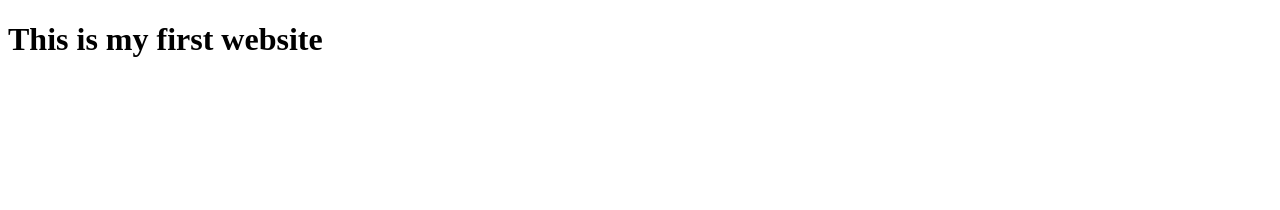
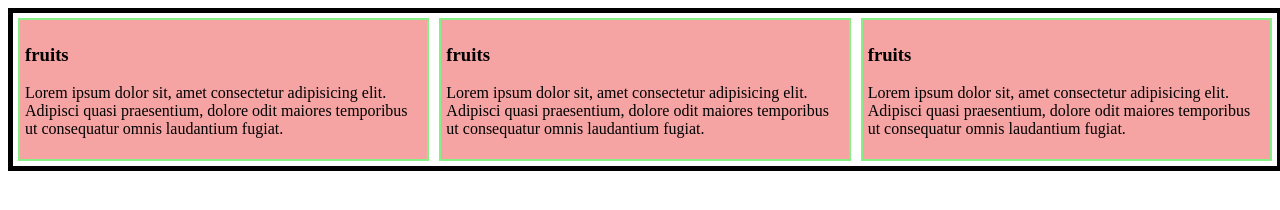
Before and after one commit to chanchal231/fullstack-practicals, a plain HTML site: page index.html in a window 1280 px wide. Drawn offline with Linux system fonts and the light colour scheme.

Commit message:
new changes

```diff
--- /dev/null
+++ b/css/style.css
@@ -0,0 +1,20 @@
+.container{
+    height: 544%;
+    display: flex;
+    /* flex-direction: column; */
+    border: 5px solid black;
+    /* background-color: rgb(235, 145, 145); */
+    width: 100%;
+    align-items: center;
+
+}
+
+.list{
+    border: 2px solid rgb(134, 240, 134);
+    margin: 5px;
+    background-color: rgb(245, 163, 163);
+    padding: 5px;
+    /* height: 100px;
+    width:100px;
+*/
+}
--- a/index.html
+++ b/index.html
@@ -5,8 +5,24 @@
     <meta http-equiv="X-UA-Compatible" content="IE=edge">
     <meta name="viewport" content="width=device-width, initial-scale=1.0">
     <title>My website</title>
+    <link rel="stylesheet" href="./css/style.css">
+    <script src="./js/script.js"></script>
 </head>
 <body>
-    <h1>This is my first website</h1>
+    <div class = "container">
+    <div class="list">
+        <h3>fruits</h3>
+        <p>Lorem ipsum dolor sit, amet consectetur adipisicing elit. Adipisci quasi praesentium, dolore odit maiores temporibus ut consequatur omnis laudantium fugiat.</p>
+    </div>
+    <div class="list">
+        <h3>fruits</h3>
+        <p>Lorem ipsum dolor sit, amet consectetur adipisicing elit. Adipisci quasi praesentium, dolore odit maiores temporibus ut consequatur omnis laudantium fugiat.</p>
+    </div>
+    <div class="list">
+        <h3>fruits</h3>
+        <p>Lorem ipsum dolor sit, amet consectetur adipisicing elit. Adipisci quasi praesentium, dolore odit maiores temporibus ut consequatur omnis laudantium fugiat.</p>
+    </div>
+</div>
+
 </body>
 </html>
--- /dev/null
+++ b/js/script.js
@@ -0,0 +1 @@
+alert("this is my first live website");
```
